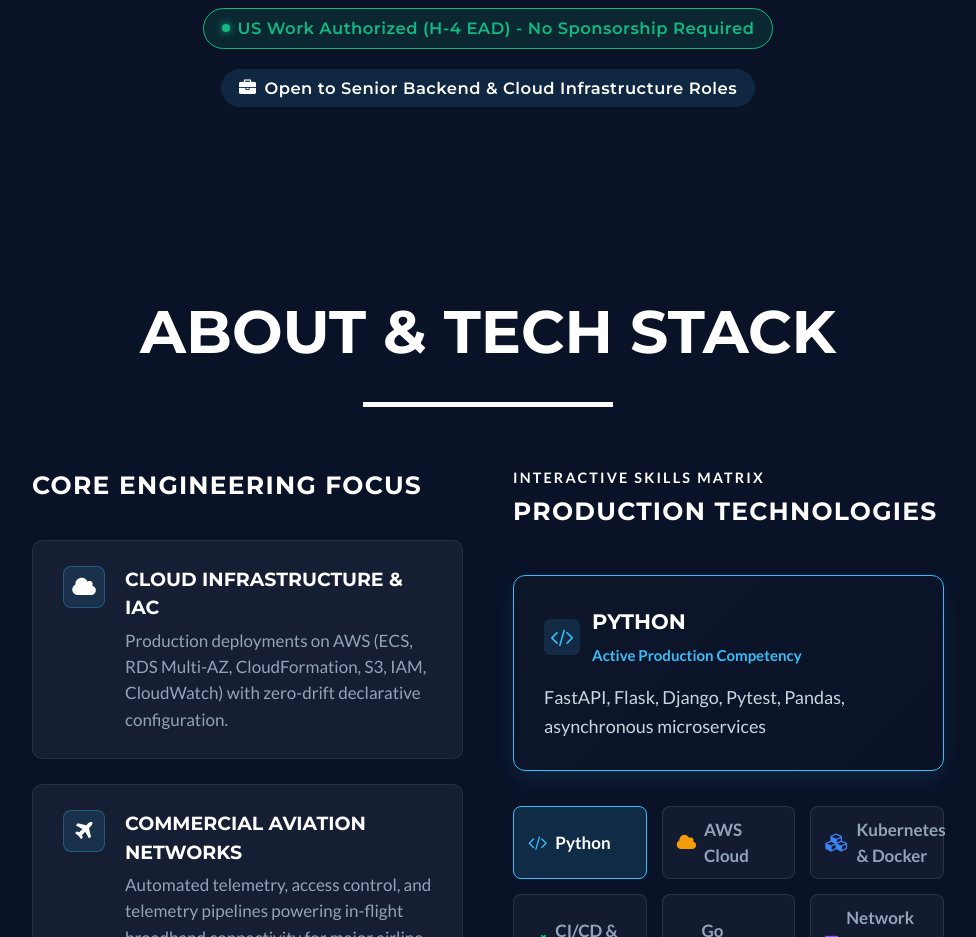
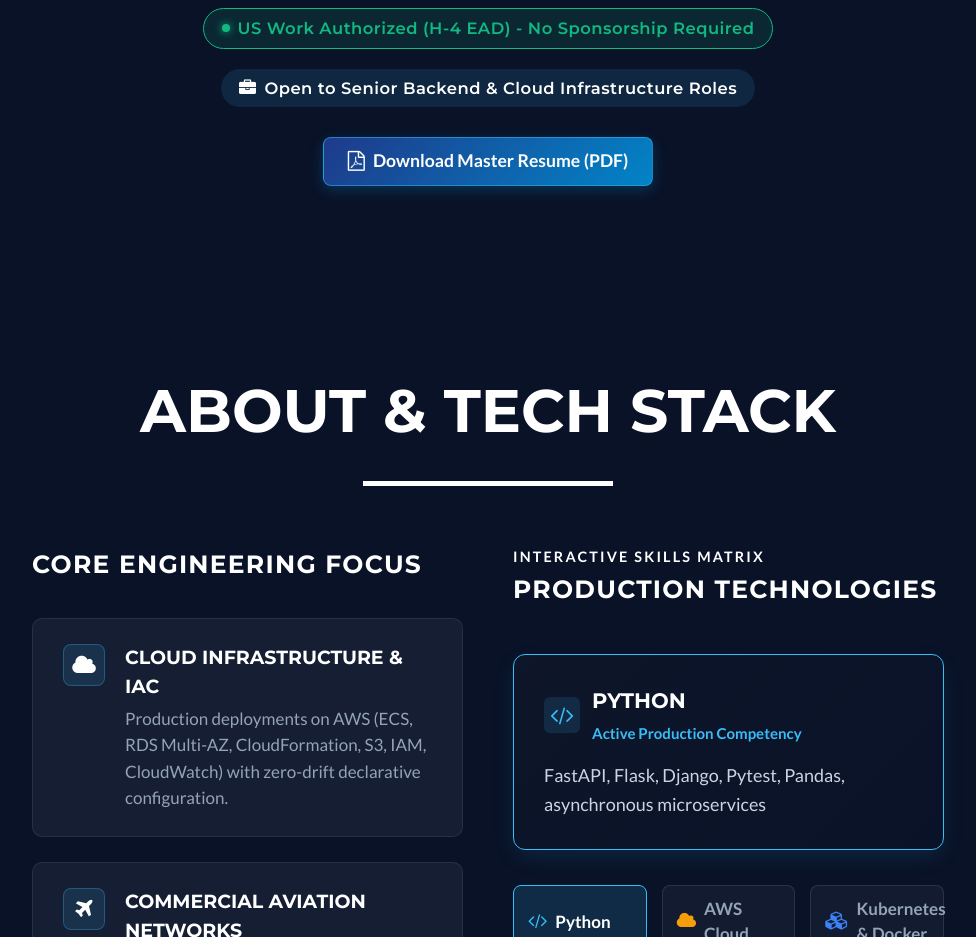
Before and after one commit to saiyasaswinimajety/saiyasaswinimajety-portfolio, a Next.js app: page / in a window 1280 px wide. Shown: the part 840-1777 px from the top of the page, without its empty margins (152-1128 px from the left). Built offline with nearby package versions, Linux system fonts and the light colour scheme.

Commit message:
feat(resume): add direct master resume PDF download link and button in hero section

```diff
--- a/app/components/Hero.tsx
+++ b/app/components/Hero.tsx
@@ -252,6 +252,48 @@ export default function Hero() {
             Open to Senior Backend & Cloud Infrastructure Roles
           </span>
         </motion.div>
+
+        {/* Action Button: Download Master Resume PDF */}
+        <motion.div
+          initial={{ opacity: 0, y: 10 }}
+          animate={{ opacity: 1, y: 0 }}
+          transition={{ duration: 0.3, delay: 0.1 }}
+          className="mt-6 flex items-center justify-center gap-4"
+        >
+          <a
+            href="/resume.pdf"
+            target="_blank"
+            rel="noopener noreferrer"
+            style={{
+              display: "inline-flex",
+              alignItems: "center",
+              gap: "8px",
+              padding: "10px 24px",
+              background: "linear-gradient(135deg, #1E3A8A 0%, #0284C7 100%)",
+              border: "1px solid rgba(56, 189, 248, 0.5)",
+              borderRadius: "8px",
+              fontSize: "0.88rem",
+              color: "#FFFFFF",
+              fontWeight: 700,
+              textDecoration: "none",
+              boxShadow: "0 4px 14px rgba(2, 132, 199, 0.3)",
+              transition: "all 0.2s ease",
+            }}
+            onMouseEnter={(e) => {
+              e.currentTarget.style.transform = "translateY(-2px)";
+              e.currentTarget.style.boxShadow =
+                "0 6px 20px rgba(56, 189, 248, 0.4)";
+            }}
+            onMouseLeave={(e) => {
+              e.currentTarget.style.transform = "translateY(0)";
+              e.currentTarget.style.boxShadow =
+                "0 4px 14px rgba(2, 132, 199, 0.3)";
+            }}
+          >
+            <i className="fa fa-file-pdf-o" style={{ fontSize: "1rem" }} />
+            <span>Download Master Resume (PDF)</span>
+          </a>
+        </motion.div>
       </div>
     </header>
   );
```
Also changed, not shown: 2 other files (tests, documents, lock files or other folders).
